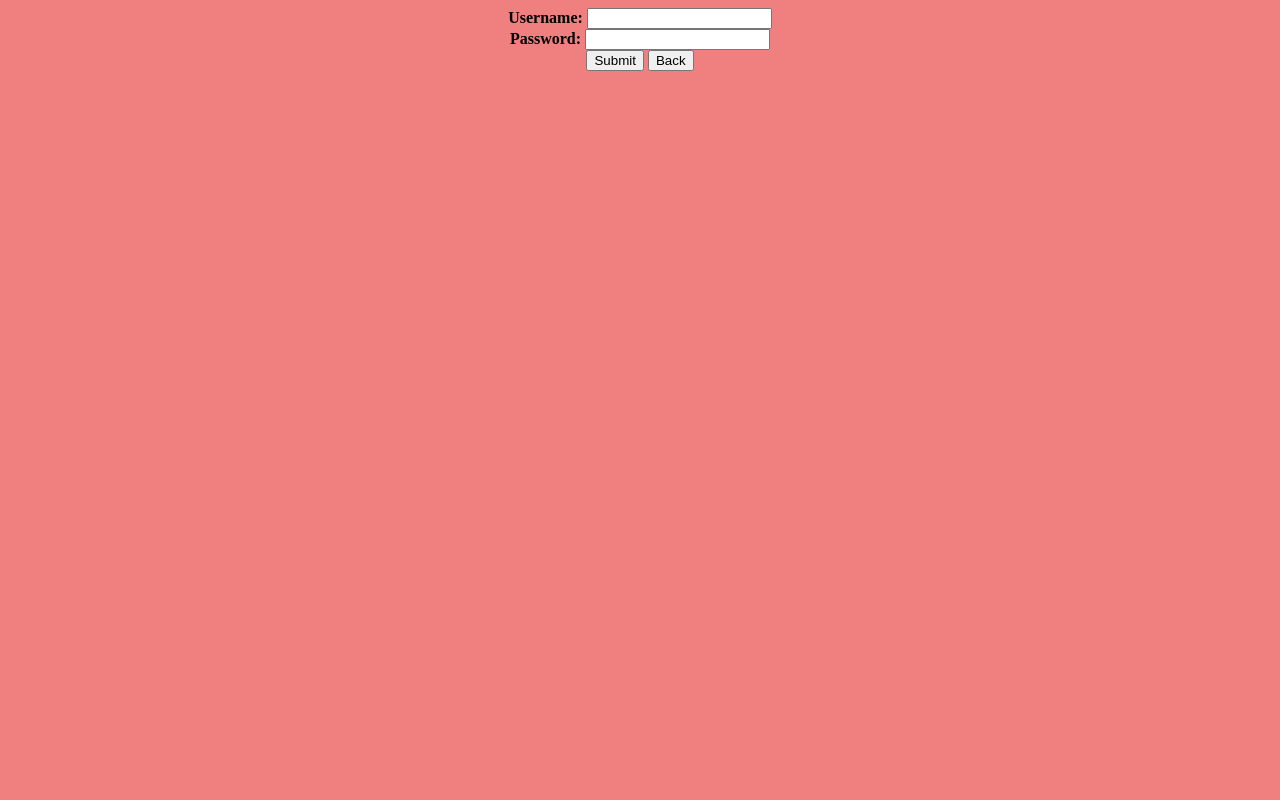
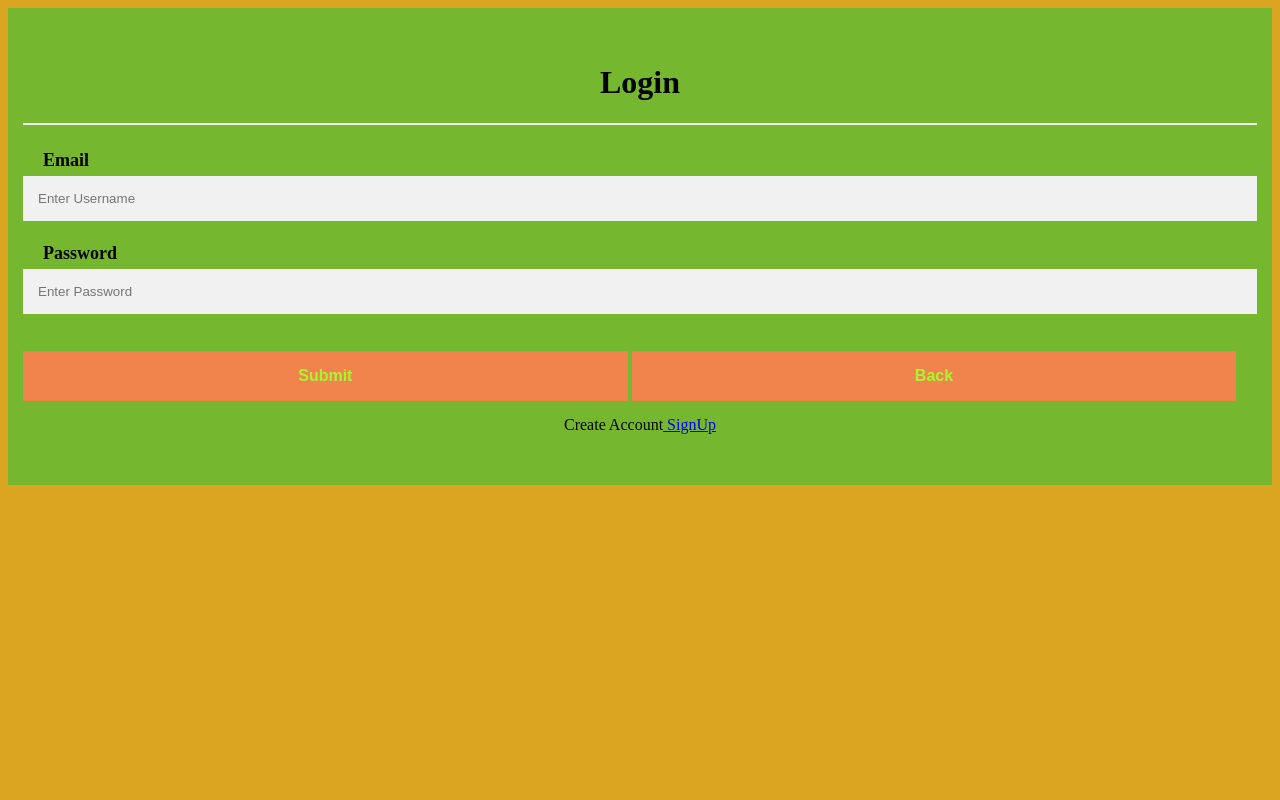
Before and after one commit to im-abirami-ravindran/EMS-APP, a Flask app: page /login in a window 1280 px wide. Run offline with Flask 2, Linux system fonts and the light colour scheme; some libraries are stand-ins or nearby versions.

Commit message:
made changes in  stylesheet

```diff
--- a/static/styles/style.css
+++ b/static/styles/style.css
@@ -16,12 +16,7 @@ body {
     font-size: medium;
     font-weight:bold ;
 }
-#signup
-{
-    font-size: large;
-    color:blue;
-    font-weight: bolder;
-}
+
 #a1{
     margin:100px;
 }
@@ -29,8 +24,8 @@ body {
     margin-right: 20px;
 }
 .Container{
-    background-image: url("https://www.slideteam.net/media/catalog/product/cache/1280x720/e/m/employee_management_system_training_administration_personal_data_Slide01.jpg");
-}
+  background-image: url("https://www.slideteam.net/media/catalog/product/cache/1280x720/e/m/employee_management_system_training_administration_personal_data_Slide01.jpg");
+  }
 
 table th,td{
     border: 1px solid black;
@@ -42,18 +37,75 @@ td {
 th{
   background-color:#96D4D4 ;
 }
-#btn:not(:active) {
-  /* now keep red background for 1s */
-  transition: background-color 2000ms step-end;
+
+#flogin{
+  background-color:goldenrod;
+}
+.login-block {
+  padding: 50px;
+  background-color:#75b72e;
+}
+.submit{
+  background-color:coral;
+  color:greenyellow;
+  padding: 16px 20px;
+  margin: 15px 0px;
+  border: none;
+  cursor: pointer;
+  width: 49%;
+  opacity: 0.9;
+  font-size: medium;
+  font-weight:bold ;
+}
+.submit:hover {
+  opacity: 2;
+}
+hr {
+  border: 1px solid #F1F1F1;
+  margin-bottom: 25px;
+}
+#divlogin{
+  padding: 35px 15px;
+}
+input[type=text], input[type=password], textarea{
+  width: 100%;
+  padding: 15px;
+  margin: 5px 0 22px 0;
+  display: inline-block;
+  border: none;
+  background: #F1F1F1;
+}
+.l1{
+  padding: 20px;
+  font-weight: bolder;
+  font-size: large;
+}
+.signupclass{
+  padding: 15px;
+  background-color:#75b72e;
+}
+.signupbg{
+  background-color:goldenrod;
+}
+#signup
+{
+    font-size: large;
+    color:black;
+    font-weight: bolder;
 }
 
-#btn:active {
-  background: red;
+.ssubmit{
+  background-color:coral;
+  color:greenyellow;
+  padding: 20px 25px;
+  margin: 5px 0px;
+  border:none;
+  cursor: pointer;
+  width: 33%;
+  opacity: 0.9;
+  font-size: medium;
+  font-weight:bold ;
 }
-#flogin{
-  background-color:lightcoral;
+.ssubmit:hover {
+  opacity: 1;
 }
-#signupbg{
-  background-color: lightseagreen;
-  text-align: center;
-}
--- a/templates/login.html
+++ b/templates/login.html
@@ -1,14 +1,23 @@
 {% block body %}
 <head>
+    <meta name="viewport" content="width=device-width, initial-scale=1">
     <link rel="stylesheet" type="text/css" href="{{ url_for('.static',filename='styles/style.css') }}">
     <title>Login</title>
 </head>
+<div class="login-block" id="divlogin">
+<center>  <h1> Login </h1> </center>
+ <hr>
 <body id="flogin">
-<form method="POST" align="center" >
-    <b>Username: <input type="text"name="name"></b><br>
-    <b>Password: <input type="password" name="password"></b><br>
-    <input type="submit" value="Submit" >
-    <input type="button" value="Back" onclick="location.href='http://127.0.0.1:5000/'">
+<form method="POST" class="'form1" >
+    <label class="l1"> Email </label>
+    <input type="text"name="name" placeholder="Enter Username" size="15" autocomplete="off" required /><br>
+    <label class="l1"> Password </label>
+    <input type="password" name="password" placeholder="Enter Password"size="15" autocomplete="off" required /><br>
+
+    <input type="submit" value="Submit" class="submit">
+    <input type="button" value="Back" class='submit' onclick="location.href='http://127.0.0.1:5000/'"><br>
+<center>Create Account<a href="http://127.0.0.1:5000/signup"> SignUp</a></center>
 </form>
 </body>
+</div>
 {% endblock %}
```
Also changed, not shown: templates/signup.html (+6 -4 lines).
